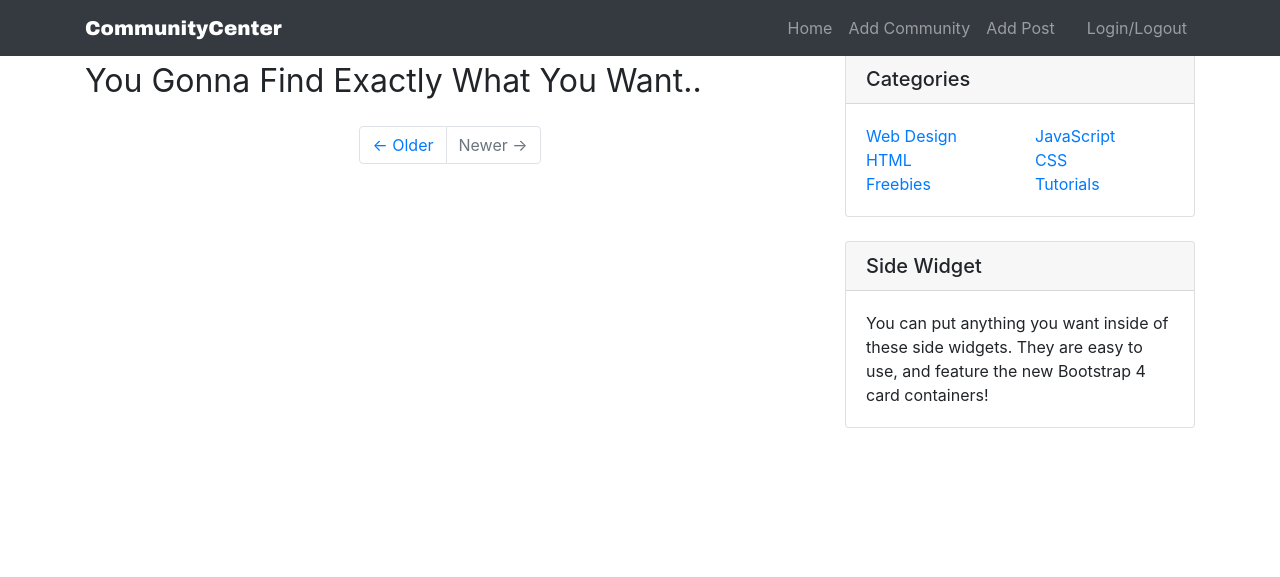
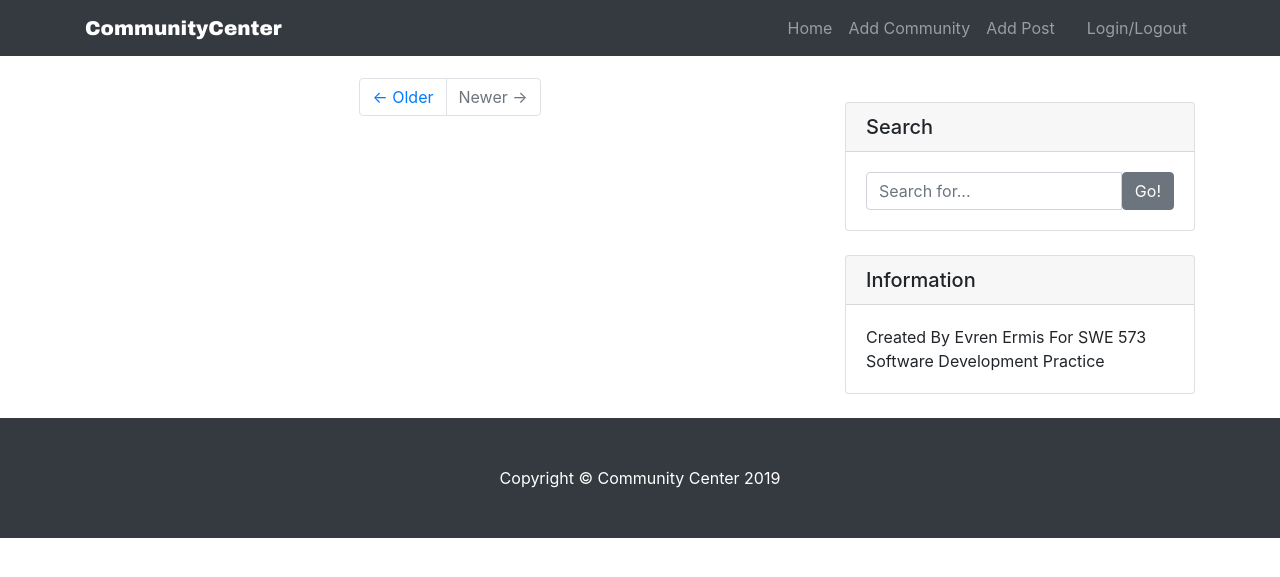
Before and after one commit to eermis1/SWE573, a Django app: page / in a window 1280 px wide. Shown: the top 577 px of the page. Run offline with Django 3.2, Linux system fonts and the light colour scheme; data that the repository does not hold is empty; some libraries are stand-ins or nearby versions.

Commit message:
Homepage Design Improvement #14

```diff
--- a/communityc/community/templates/Overall/base.html
+++ b/communityc/community/templates/Overall/base.html
@@ -18,7 +18,7 @@
 
 <body>
 
-  <!-- Navigation -->
+  <!-- Navigation Bar -->
   <nav class="navbar navbar-expand-lg navbar-dark bg-dark fixed-top">
     <div class="container">
       <a class="navbar-brand" href="{% url 'community:homepage'%}">CommunityCenter</a>
--- a/communityc/community/templates/index.html
+++ b/communityc/community/templates/index.html
@@ -22,10 +22,8 @@
     <div class="row">
       <!-- Blog Entries Column -->
       <div class="col-md-8">
-
-        <h1 class="my-4">
-          <small>You Gonna Find Exactly What You Want..</small>
-        </h1>
+        {% comment %} <h1 class="my-4"><small>Communities</small></h1> {% endcomment %}
+        <br></br>
         <!-- Blog Post -->
         {% for community in all_communities %}
           <div class="card mb-4">
@@ -34,7 +32,6 @@
               <p class="card-text">Community Description : {{ community.community_description }}</p>
               <p class="card-text2">Community Tag : {{ community.community_tag }}</p>
               <a href="#" class="btn btn-primary"> Go To Posts &rarr;</a>
-               <a href="#" class="btn btn-primary">Join !</a>
             </div>
             <div class="card-footer text-muted">
                Created By : {{community.community_builder}} &nbsp;&nbsp;&nbsp;&nbsp;Created On : {{community.community_creation_date}}
@@ -52,67 +49,43 @@
             <a class="page-link" href="#">Newer &rarr;</a>
           </li>
         </ul>
-
       </div>
 
       <!-- Sidebar Widgets Column -->
       <div class="col-md-4">
-        <!-- Categories Widget -->
+       <br></br>
+           <!-- Search Widget -->
         <div class="card my-4">
-          <h5 class="card-header">Categories</h5>
+          <h5 class="card-header">Search</h5>
           <div class="card-body">
-            <div class="row">
-              <div class="col-lg-6">
-                <ul class="list-unstyled mb-0">
-                  <li>
-                    <a href="#">Web Design</a>
-                  </li>
-                  <li>
-                    <a href="#">HTML</a>
-                  </li>
-                  <li>
-                    <a href="#">Freebies</a>
-                  </li>
-                </ul>
-              </div>
-              <div class="col-lg-6">
-                <ul class="list-unstyled mb-0">
-                  <li>
-                    <a href="#">JavaScript</a>
-                  </li>
-                  <li>
-                    <a href="#">CSS</a>
-                  </li>
-                  <li>
-                    <a href="#">Tutorials</a>
-                  </li>
-                </ul>
-              </div>
+            <div class="input-group">
+              <input type="text" class="form-control" placeholder="Search for...">
+              <span class="input-group-btn">
+                <button class="btn btn-secondary" type="button">Go!</button>
+              </span>
             </div>
           </div>
         </div>
 
         <!-- Side Widget -->
         <div class="card my-4">
-          <h5 class="card-header">Side Widget</h5>
+          <h5 class="card-header">Information</h5>
           <div class="card-body">
-            You can put anything you want inside of these side widgets. They are easy to use, and feature the new Bootstrap 4 card containers!
+          Created By Evren Ermis For SWE 573 Software Development Practice
           </div>
         </div>
-
       </div>
-
     </div>
-    <!-- /.row -->
-
   </div>
-  <!-- /.container -->
 
   <!-- Footer -->
+  <footer class="py-5 bg-dark">
+    <div class="container">
+      <p class="m-0 text-center text-white">Copyright &copy; Community Center 2019</p>
+    </div>
   <!-- Bootstrap core JavaScript -->
   <script src="{% static 'vendor/jquery/jquery.min.js' %}"></script>
   <script src="{% static 'vendor/bootstrap/js/bootstrap.bundle.min.js' %}"></script>
-
 </body>
 {% endblock %}
 
```
